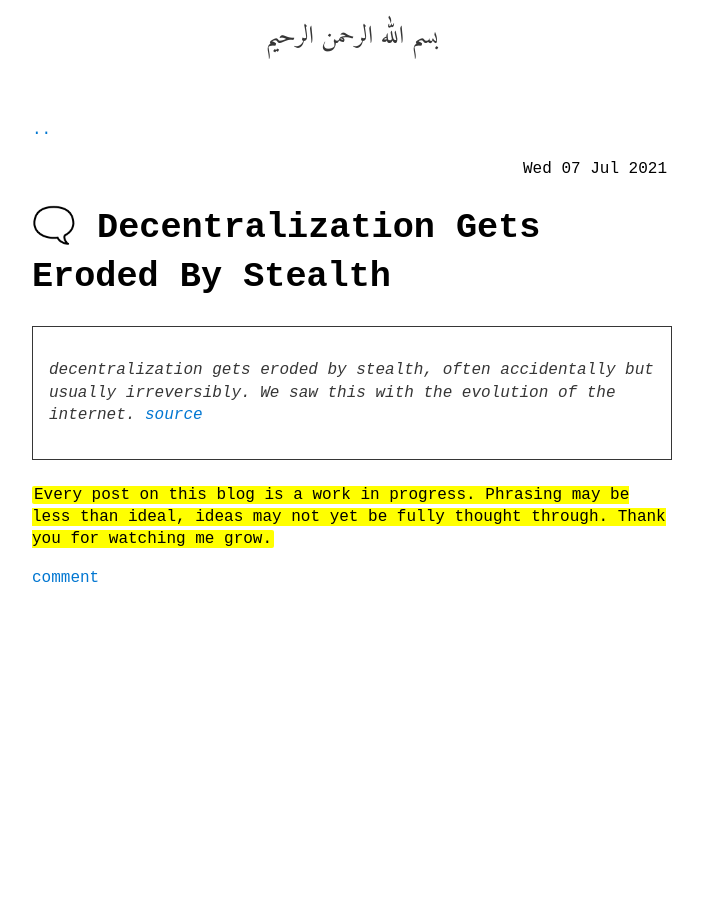
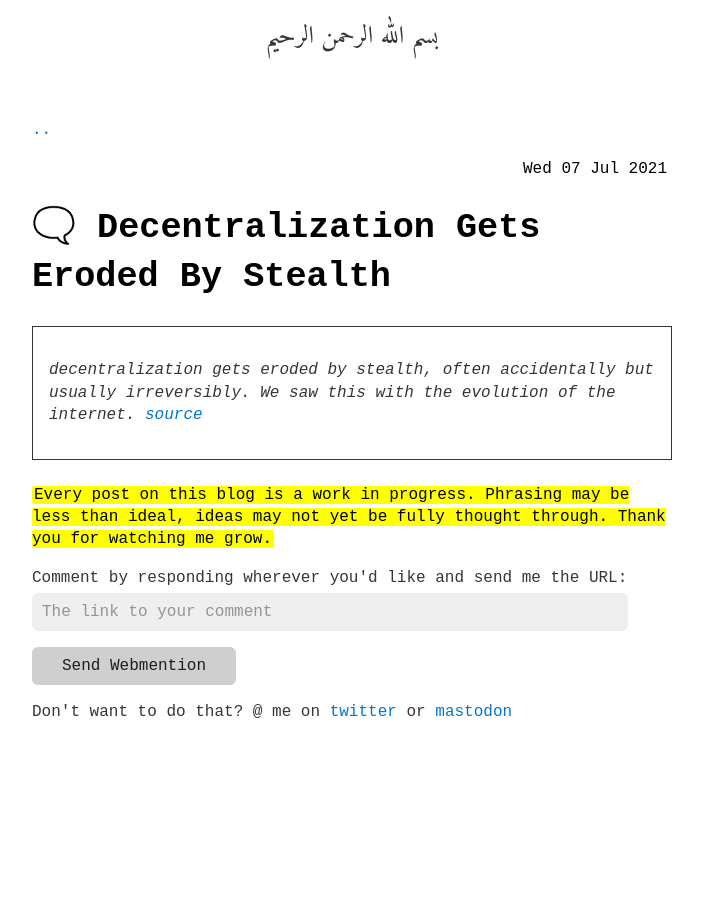
Before and after one commit to person-al/person-al.github.io, a Jekyll site: the page built from _posts/2021-07-07-🗨️-decentralization-gets-eroded-by-stealth.md, in a window 1280 px wide. Shown: the whole page, without its empty margins (288-991 px from the left). Built offline with Jekyll 4.4.1, drawn with Linux system fonts in a browser that asks for light colours.

Commit message:
add comment form to send webmentions

```diff
--- a/_config.yml
+++ b/_config.yml
@@ -27,6 +27,8 @@ url: "https://person-al.github.io" # the base hostname & protocol for your site,
 twitter_username: person72443
 github_username:  person-al
 goat_counter: person
+mastodon_link: https://mastodon.social/web/@person72443
+webmention_link: https://webmention.io/person-al.github.io/webmention
 disclaimer: Every post on this blog is a work in progress. Phrasing may be less than ideal, ideas may not yet be fully thought through. Thank you for watching me grow.
 
 # Build settings
--- /dev/null
+++ b/_includes/comment_form.html
@@ -0,0 +1,12 @@
+<form action="{{site.webmention_link}}" method="post" target="_blank" style="margin-top: 16px;">
+    <label for="source">Comment by responding wherever you'd like and send me the URL:</label>
+    <input type="url" name="source" id="source" placeholder="The link to your comment" style="margin-bottom: 14px; width: 90%; display: block;">
+    <div hidden>
+        <label for="target">Link to the page you're commenting on:</label>
+        <input type="url" name="target" id="target" value="{{ site.url | append: page.url }}" placeholder="The page your webmention is about (probably this page)" style="margin-bottom: 14px; width: 90%; display: block;">
+    </div>
+    <div style="margin-top: 16px;">
+        <input type="submit" class="button" value="Send Webmention">
+    </div>
+    <p>Don't want to do that? @ me on <a href="https://twitter.com/intent/tweet?via={{site.twitter_username}}&url={{ site.url | append: page.url | append: '?ref=twitter_share' | url_encode}}">twitter</a> or <a href="{{site.mastodon_link}}">mastodon</a></p>
+</form>
--- a/_includes/head.html
+++ b/_includes/head.html
@@ -21,6 +21,6 @@
   <link href="https://twitter.com/person72443" rel="me">
   <link href="https://github.com/person-al" rel="me">
   <link href="https://mastodon.social/web/@person72443" rel="me">
-  <link rel="webmention" href="https://webmention.io/person-al.github.io/webmention" />
+  <link rel="webmention" href="{{site.webmention_link}}" />
   <link rel="pingback" href="https://webmention.io/person-al.github.io/xmlrpc" />
 </head>
--- a/_layouts/post.html
+++ b/_layouts/post.html
@@ -20,8 +20,7 @@ layout: default
   <mark>{{site.disclaimer}}</mark>
 
 
-  <p><a href="https://twitter.com/intent/tweet?via={{site.twitter_username}}&url={{ site.url | append: page.url | append: '?ref=twitter_share' | url_encode}}">comment</a></p>
-  <a hidden class="u-url url" href="{{ page.url | relative_url }}">permalink</a>
+  <a hidden class="u-url url" href="{{ site.url | append: page.url }}">permalink</a>
   <a hidden rel="author" class="p-author h-card" href="{{ "/" | relative_url }}">
     <img class="u-photo" src={{ site.blog_assets_location }}/avatar.jpg/>
     person
@@ -30,3 +29,4 @@ layout: default
   <div hidden class="p-category">{{tag}}</div>
   {% endfor %}
 </article>
+{%- include comment_form.html -%}
```
